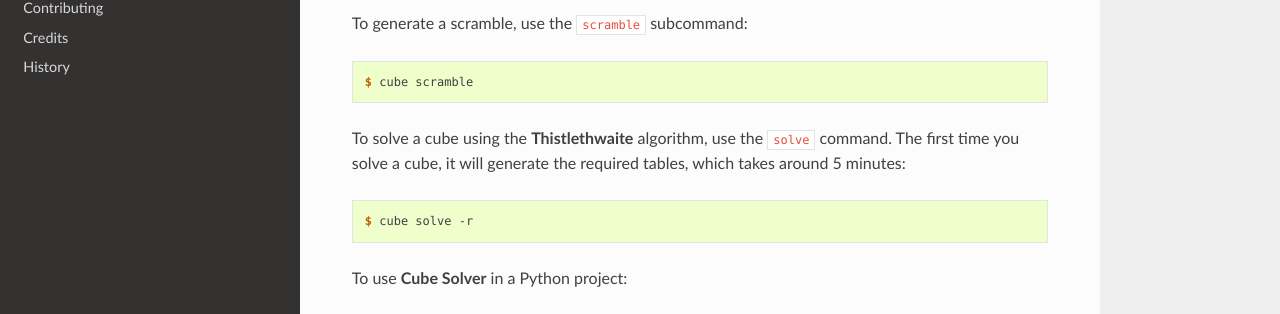
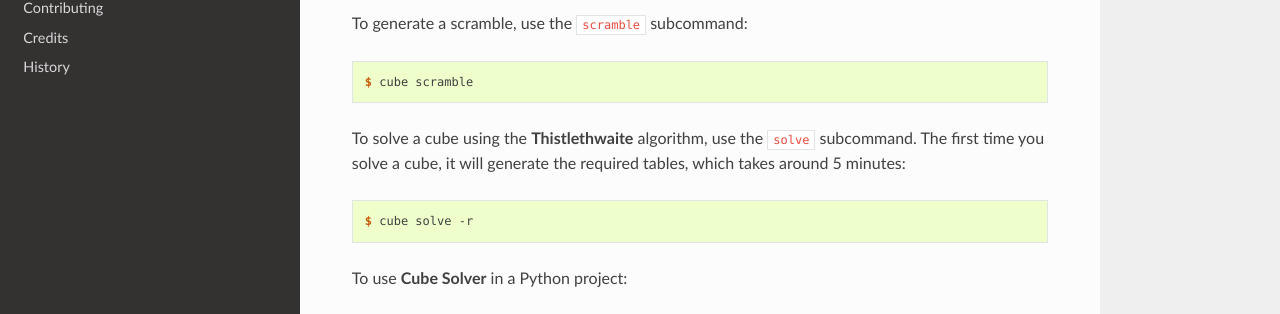
Before and after one commit to itsdaveba/cube-solver, a Sphinx documentation site: the page built from docs/usage.rst, in a window 1280 px wide and 979 px high. Shown: the part 264-578 px from the top of the window. Built offline with Sphinx 7.4.7 and the Read the Docs theme 3.1.0, drawn with Linux system fonts in a browser that asks for light colours.

Commit message:
typo fix

```diff
--- a/README.rst
+++ b/README.rst
@@ -56,7 +56,7 @@ To generate a scramble, use the ``scramble`` subcommand:
 
     cube scramble
 
-To solve a cube using the **Thistlethwaite** algorithm, use the ``solve`` command.
+To solve a cube using the **Thistlethwaite** algorithm, use the ``solve`` subcommand.
 The first time you solve a cube, it will generate the required tables, which takes around 5 minutes:
 
 .. code-block:: console
--- a/docs/usage.rst
+++ b/docs/usage.rst
@@ -14,7 +14,7 @@ To generate a scramble, use the ``scramble`` subcommand:
 
     $ cube scramble
 
-To solve a cube using the **Thistlethwaite** algorithm, use the ``solve`` command.
+To solve a cube using the **Thistlethwaite** algorithm, use the ``solve`` subcommand.
 The first time you solve a cube, it will generate the required tables, which takes around 5 minutes:
 
 .. code-block:: console
```
